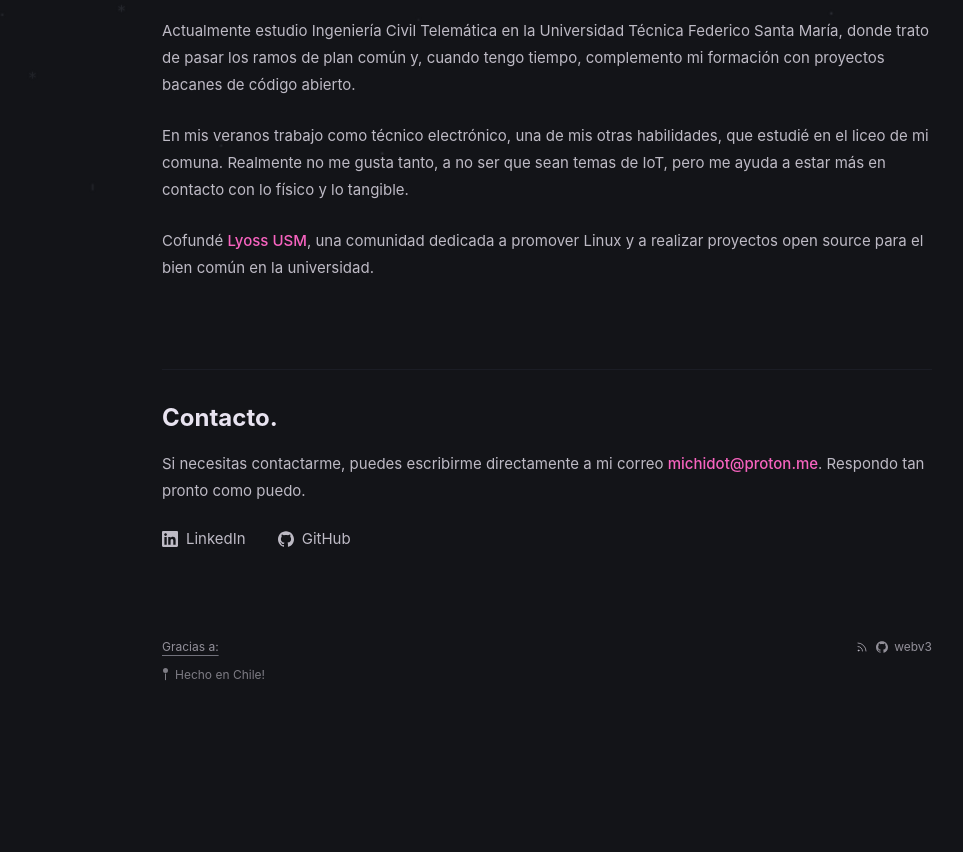
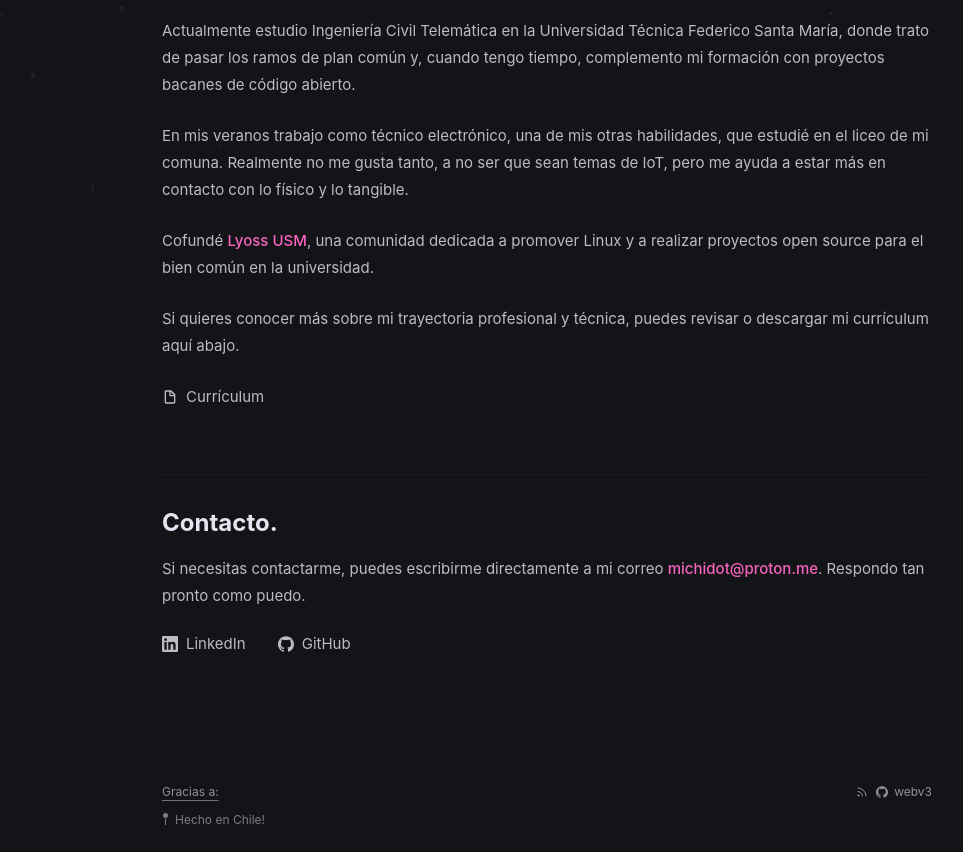
Before and after one commit to michifeli/michifeli.github.io, an Astro site: page /about in a window 1280 px wide. Shown: the part 571-1423 px from the top of the page, without its empty margins (93-1056 px from the left). Before the commit the page ends 1278 px from the top, so only its background shows below. Built offline with nearby package versions, Linux system fonts and the light colour scheme; Astro itself is replaced by a stand-in of ours.

Commit message:
feat(about): agregar sección de currículum y rediseñar área de contacto

```diff
--- a/src/pages/about.astro
+++ b/src/pages/about.astro
@@ -2,23 +2,18 @@
 import MainLayout from "../layouts/MainLayout.astro";
 import PageTitle from "../components/PageTitle.astro";
 ---
-
 <MainLayout title="About me.">
   <div class="mx-auto w-full max-w-[830px] px-4 pb-16 pt-10 md:px-[30px] md:pt-16">
     <PageTitle title="About." />
 
     <div class="mt-8 text-[15px] leading-[1.8] text-ink/80">
 
-      <!-- Avatar flotante -->
-      <!-- En móvil (por defecto) es un bloque centrado. En pantallas grandes (sm:) flota a la derecha -->
       <img
         src="/avatar.webp"
         alt="Mitchel Rojas"
         class="mx-auto mb-6 block h-40 w-40 rounded-full object-cover object-bottom sm:float-right sm:ml-8 sm:h-56 sm:w-56"
       />
 
-      <!-- Párrafos de texto -->
-      <!-- Usamos mb-6 en cada <p> en lugar de space-y para que el float funcione perfectamente -->
       <p class="mb-6">
         Soy un desarrollador entusiasta y técnico electrónico basado en{" "}
         <a href="https://es.wikipedia.org/wiki/Chile" target="_blank" rel="noopener noreferrer" class="link font-medium">Chile 🇨🇱</a>, apasionado por crear cosas útiles para el mundo y compartir mi conocimiento con los demás.
@@ -55,19 +50,37 @@ import PageTitle from "../components/PageTitle.astro";
         comunidad dedicada a promover Linux y a realizar proyectos open source para el bien común en la
         universidad.
       </p>
+      <p class="mb-6 text-[15px] leading-[1.8] text-ink/80">
+        Si quieres conocer más sobre mi trayectoria profesional y técnica, puedes revisar o descargar mi currículum aquí abajo.
+      </p>
 
-      <!-- Clearfix invisible por si el texto es muy corto y la imagen se sale del contenedor -->
+      <div class="flex flex-col text-[15px] sm:flex-row sm:items-center">
+        <a
+          href="/CV_Mitchel_Rojas.pdf"
+          target="_blank"
+          rel="noopener noreferrer"
+          class="flex items-center gap-2 text-ink/80 transition-colors hover:text-white"
+        >
+          <svg xmlns="http://www.w3.org/2000/svg" width="16" height="16" viewBox="0 0 24 24" fill="currentColor">
+            <title>Currículum</title>
+            <path d="M14 2H6a2 2 0 0 0-2 2v16a2 2 0 0 0 2 2h12a2 2 0 0 0 2-2V8l-6-6zm-1 2.5L17.5 9H13V4.5zM6 20V4h5v7h7v9H6z"/>
+          </svg>
+          Currículum
+        </a>
+      </div>
       <div class="clear-both"></div>
     </div>
 
     <section class="mt-16 border-t border-line pt-8">
       <h2 class="mb-4 text-2xl font-bold text-ink">Contacto.</h2>
+
       <p class="mb-6 text-[15px] leading-[1.8] text-ink/80">
         Si necesitas contactarme, puedes escribirme directamente a mi correo{" "}
         <a href="mailto:michidot@proton.me" class="link font-medium">michidot@proton.me</a>.
         Respondo tan pronto como puedo.
       </p>
-      <div class="flex flex-col gap-3 text-[15px] sm:flex-row sm:items-center sm:gap-8">
+
+      <div class="mb-10 flex flex-col gap-3 text-[15px] sm:flex-row sm:items-center sm:gap-8">
         <a
           href="https://www.linkedin.com/in/mitchelrojas/"
           target="_blank"
```
Also changed, not shown: 1 other file.
